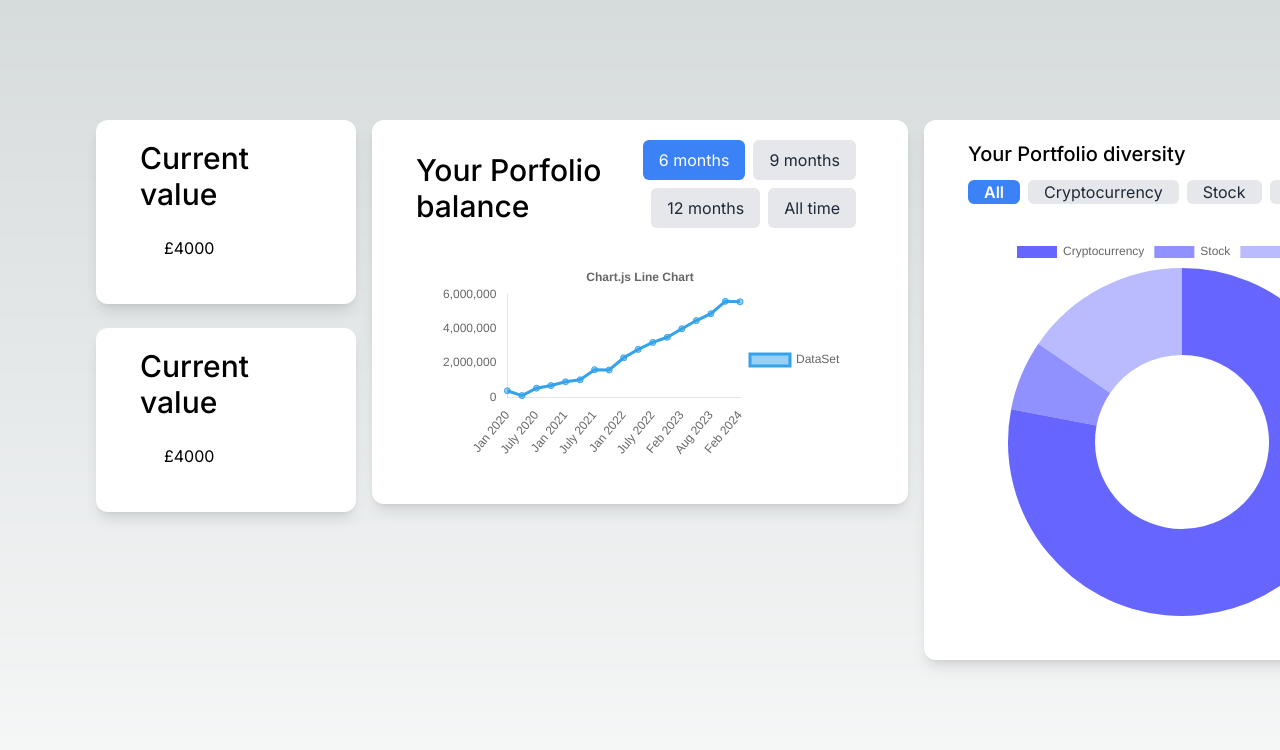
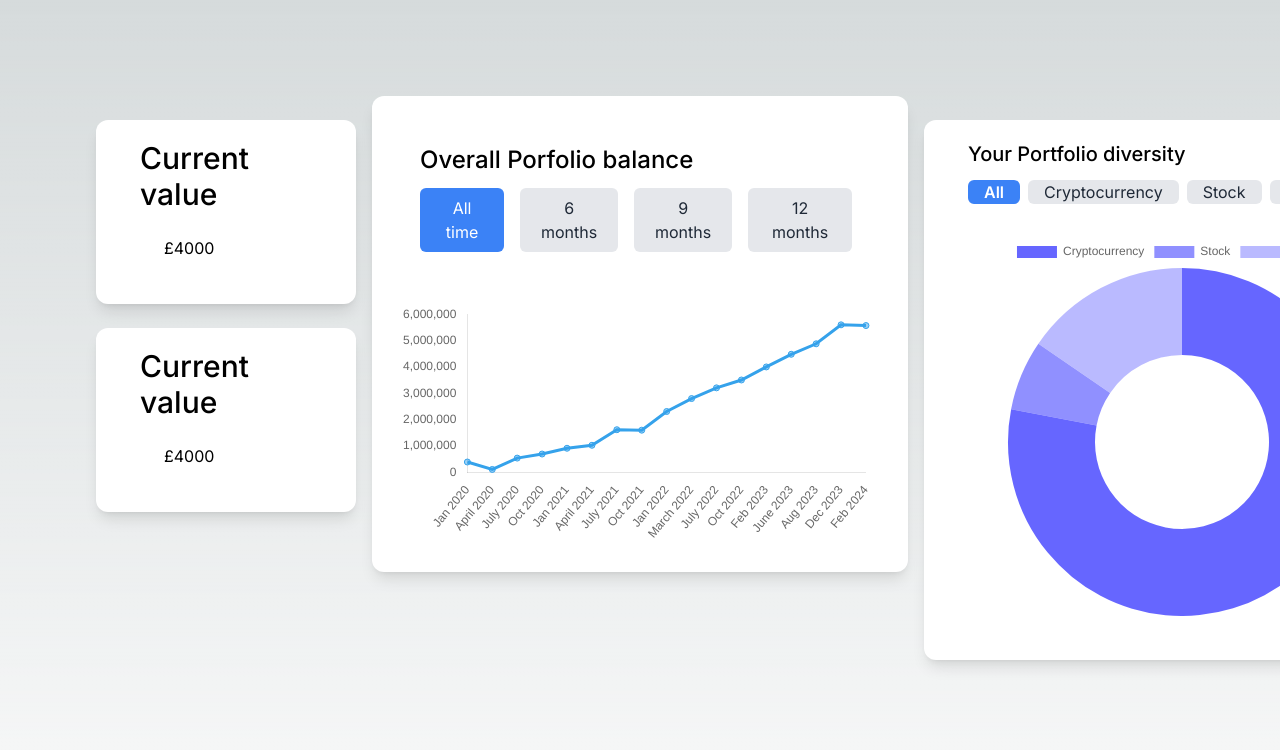
Before and after one commit to boyetade/vega-investments, a Next.js app: page / in a window 1280 px wide. Shown: the top 750 px of the page. Built offline with nearby package versions, Linux system fonts and the light colour scheme.

Commit message:
filtering data

```diff
--- a/pages/api/portfolios.ts
+++ b/pages/api/portfolios.ts
@@ -170,7 +170,7 @@ const portfoliosHandler = (req: NextApiRequest, res: NextApiResponse) => {
       },
       {
         "id": "14",
-        "asOf": "2023-08-01",
+        "asOf": "2023-06-01",
         "positions": [
           { "id": 1, "asset": "Bitcoin", "quantity": 50, "price": 29000.00 },
           { "id": 2, "asset": "Ethereum", "quantity": 58, "price": 5100.00 },
@@ -228,6 +228,33 @@ const portfoliosHandler = (req: NextApiRequest, res: NextApiResponse) => {
         totalValues.push(totalValue);
     });
 
+    const currentDate = new Date('2024-13-03'); // Current date
+
+// Calculate 6 months ago
+const sixMonthsAgo = new Date(currentDate);
+sixMonthsAgo.setMonth(sixMonthsAgo.getMonth() - 6);
+
+// Calculate 9 months ago
+const nineMonthsAgo = new Date(currentDate);
+nineMonthsAgo.setMonth(nineMonthsAgo.getMonth() - 9);
+
+// Calculate 12 months ago
+const twelveMonthsAgo = new Date(currentDate);
+twelveMonthsAgo.setMonth(twelveMonthsAgo.getMonth() - 12);
+
+// Filter data for the last 6 months
+const sixMonthsData = portfolios.filter(entry => new Date(entry.asOf) >= sixMonthsAgo);
+
+// Filter data for the last 9 months
+const nineMonthsData = portfolios.filter(entry => new Date(entry.asOf) >= nineMonthsAgo);
+
+// Filter data for the last 12 months
+const twelveMonthsData = portfolios.filter(entry => new Date(entry.asOf) >= twelveMonthsAgo);
+
+// Filter data for all time (from the beginning)
+const allTimeData = portfolios.filter(entry => new Date(entry.asOf) <= currentDate);
+
+
     res.status(200).json({ labels, portfolios, totalValues });
 };
 
--- a/src/app/Components/HistoricalValue.tsx
+++ b/src/app/Components/HistoricalValue.tsx
@@ -8,7 +8,8 @@ LinearScale, // y axis
 PointElement,
 Tooltip,
 Legend,
-Title
+Title,
+ChartOptions
 } from 'chart.js';
 import { Line } from "react-chartjs-2";
 
@@ -30,11 +31,45 @@ const FilterButton = ({title, selected, onClick} :{ title: string, selected:bool
 
 }
 
-const labels = ['Jan 23', 'Feb 23', 'March 23', 'April 23', 'May 23', 'June 23'];
 const HistoricalValue = () => {
-    const [selectedButton, setSelectedButton] = useState<string | null>("6 months");
+    const [selectedButton, setSelectedButton] = useState<string | null>("All time");
     const [chartData, setChartData] = useState<any>({});
     const [loading, setLoading] = useState<boolean>(true);
+
+    const handleClick = ({ title }: { title: string }) => {
+      setSelectedButton(title);
+
+      let filteredDates = chartData.labels; // Use result.labels directly
+      if (title === "6 months") {
+        filteredDates = filterByMonths(6);
+      } else if (title === "9 months") {
+        filteredDates = filterByMonths(9);
+      } else if (title === "12 months") {
+        filteredDates = filterByMonths(12);
+      }
+
+
+
+      const filteredChartData = {
+        labels: filteredDates,
+        datasets: chartData.datasets.map((dataset: any) => ({
+          ...dataset,
+          data: dataset.data.slice(0, filteredDates.length) // Slice data array to match the length of filtered dates
+        }))
+      };
+
+      setChartData(filteredChartData);
+    };
+
+    const filterByMonths = (months: number) => {
+      const currentDate = new Date();
+      const startDate = new Date(currentDate.getFullYear(), currentDate.getMonth() - months, currentDate.getDate());
+      return chartData.labels.filter((label: string | number | Date) => {
+        const labelDate = new Date(label);
+        return labelDate >= startDate;
+      });
+    };
+
 
     useEffect(() => {
       const fetchData = async () => {
@@ -43,13 +78,12 @@ const HistoricalValue = () => {
 
           const response = await fetch ('api/portfolios');
           const result = await response.json();
-
           const labels = result.labels;
           const totalValues = result.totalValues;
 
                      const datasets = [
             {
-              label: 'DataSet',
+
               data: totalValues,
               borderColor: 'rgb(53, 162, 235)',
                         backgroundColor: 'rgba(53, 162, 235, 0.5)',
@@ -68,21 +102,24 @@ const HistoricalValue = () => {
       fetchData()
     }, []);
 
-    const handleClick = ({ title }: { title: string }) => {
-        setSelectedButton(title);
-    };
-
-
-
-    const options = {
+    const options: ChartOptions<'line'> = {
       responsive: true,
 plugins: {
   legend: {
-      position: 'right' as const,
+    display: false,
   },
   title: {
-      display: true,
-      text: 'Chart.js Line Chart',
+    display: false,
+  },
+  tooltip: {
+    mode: 'index', // Display tooltips for each data point in the x-axis
+    intersect: false, // Allow tooltips to appear for all points on the x-axis
+    backgroundColor: 'rgba(255, 255, 255, 0.7)',
+    titleColor: '#000',
+    bodyColor:'#000',
+    borderColor: '#ddd',
+    borderWidth: 1,
+    displayColors: false,
   },
 },
 scales: {
@@ -96,30 +133,49 @@ const HistoricalValue = () => {
       display: false
     }
   }
-  }
+},
+
   }
 
+  const afterDatasetDrawPlugin = {
+    afterDatasetDraw: (chart:any )  => {
+      if (chart.tooltip?._active?.length) {
+        let x = chart.tooltip._active[0].element;
+        let yAxis = chart.scales.y;
+        let ctx = chart.ctx;
+        ctx.save();
+        ctx.beginPath();
+        ctx.moveTo(x, yAxis.top);
+        ctx.lineTo(x, yAxis.bottom);
+        ctx.lineWidth = 1;
+        ctx.strokeStyle = 'rgba(0, 0, 255, 0.4)';
+        ctx.stroke();
+        ctx.restore();
+      }
+  },
+  };
 
+  options.plugins = Object.assign({}, options.plugins, afterDatasetDrawPlugin);
 
     return (
         <div className='grid items-center min-h screen container mx-auto '>
-            <div className='col-span-1 md:col-span-2 lg:col-span-2 '>
-            <div className = "rounded-xl shadow-lg bg-white sm:h-screen md:h-auto w-full">
+            <div className='col-span-1 md:col-span-2 lg:col-span-2  '>
+            <div className = "rounded-xl shadow-lg bg-white sm:h-screen md:h-auto w-full p-1">
                 <div className='p-5 flex flex-col m-6'>
-   <div className='flex items-center justify-between'>
-        <p className='text-base md:text-3xl font-medium  '> Your Porfolio balance</p>
-        <div className="flex flex-wrap items-end justify-end" >
+        <p className='text-xl md:text-2xl font-medium pb-3'> Overall Porfolio balance </p>
+          <div className='flex gap-2'>
+                           <FilterButton title="All time" selected={selectedButton === "All time"} onClick={() => handleClick({ title: "All time" })} />
                             <FilterButton title="6 months" selected={selectedButton === "6 months"} onClick={() => handleClick({title: "6 months"})}/>
                             <FilterButton title="9 months" selected={selectedButton === "9 months"} onClick={() => handleClick({title:"9 months"})}/>
                             <FilterButton title="12 months" selected={selectedButton === "12 months"} onClick={() => handleClick({ title: "12 months" })} />
-<FilterButton title="All time" selected={selectedButton === "All time"} onClick={() => handleClick({ title: "All time" })} />
 
-                        </div></div>
-                        {loading ? <p>Loading...</p> : <Line data={chartData} options={options} className='m-6' />}
+               </div>
+                        </div>
+                        {loading ? <p>Loading...</p> : <Line key={JSON.stringify(chartData)} data={chartData} options={options} className='m-6' />}
         </div>
         </div>
 </div>
-    </div>
+
     )
 }
 
```
Lines whose indentation alone changed are shown as unchanged.
